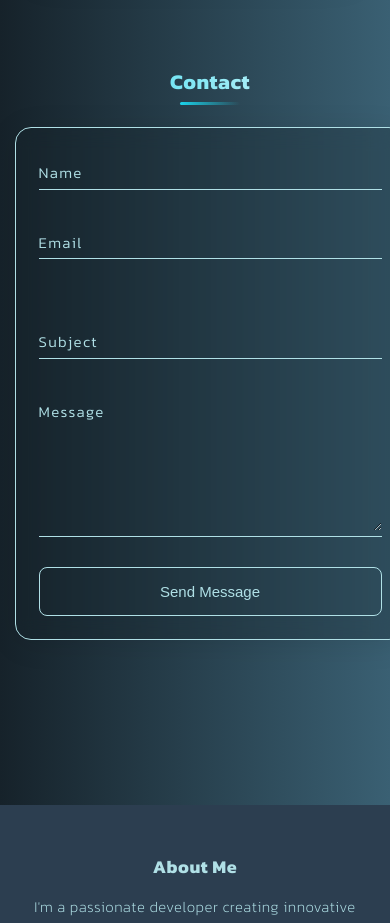
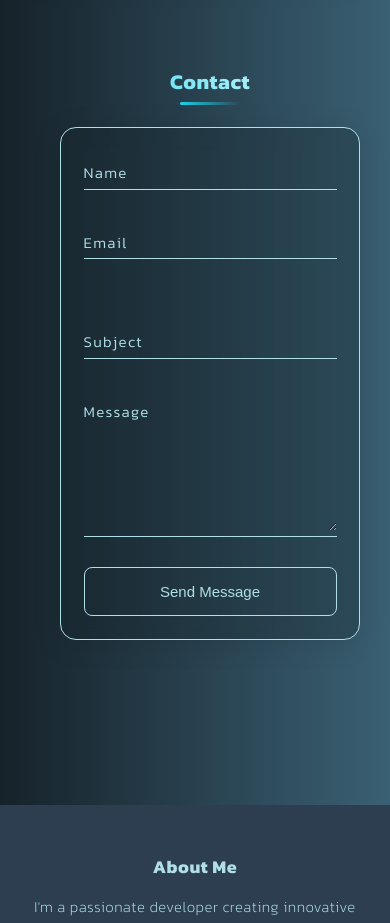
Before and after one commit to eemanDigital/my_portfolio, a React (Vite) app: page / in a window 390 px wide. Shown: the part 6480-7403 px from the top of the page. Built offline with nearby package versions, Linux system fonts and the light colour scheme.

Commit message:
resolve more style bug

```diff
--- a/src/components/Contact/contact.module.css
+++ b/src/components/Contact/contact.module.css
@@ -142,6 +142,9 @@
 
 /* Responsive Design */
 @media (max-width: 768px) {
+  /* .contactFormContainer {
+    width: 500px;
+  } */
   .formRow {
     grid-template-columns: 1fr;
     gap: 0;
@@ -155,3 +158,9 @@
     padding: 1rem;
   }
 }
+
+@media (max-width: 480px) {
+  .contactFormContainer {
+    width: 300px;
+  }
+}
```
